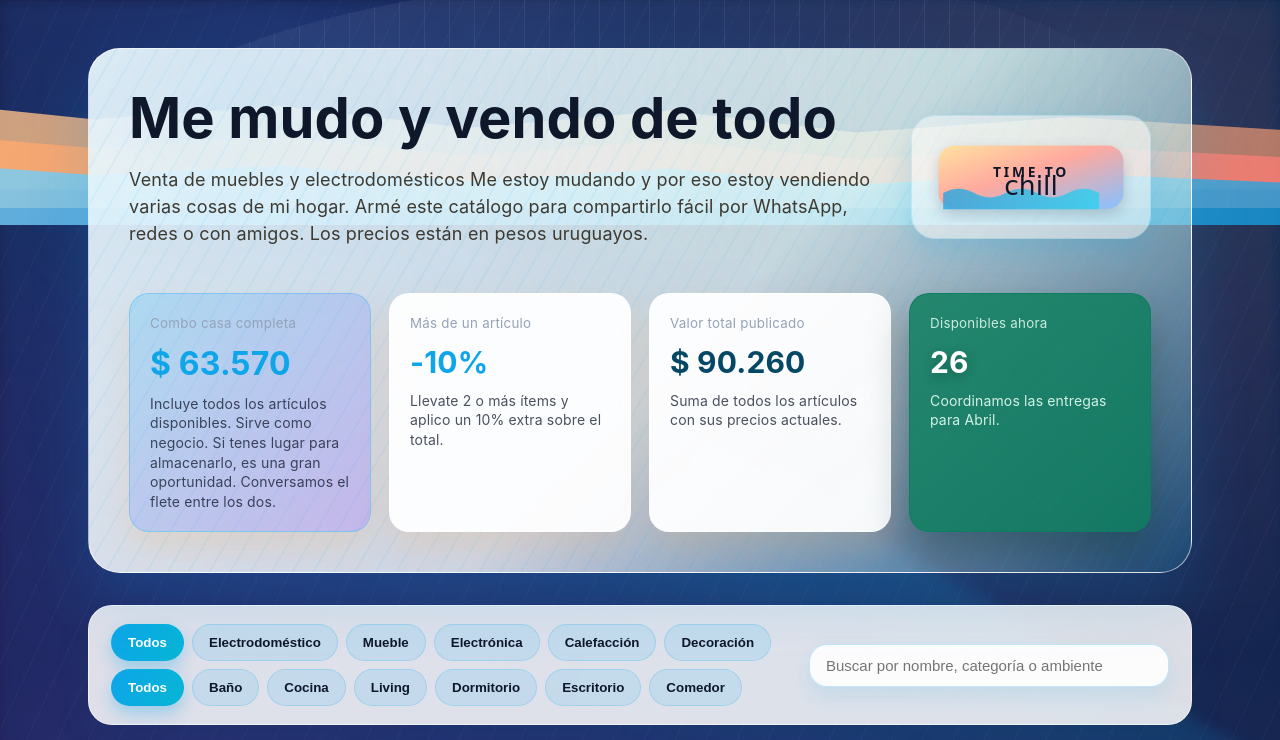
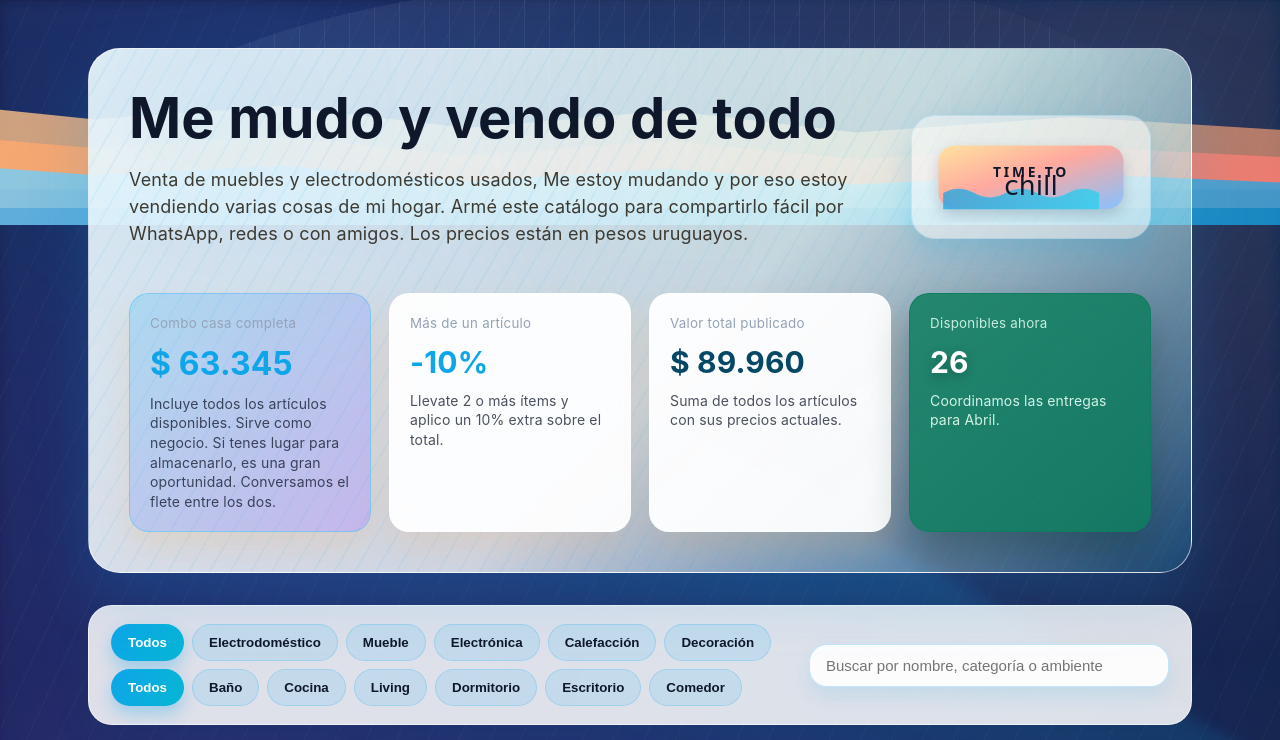
Before and after one commit to juliancardozo/vendo.uy, a website: page index.html in a window 1280 px wide. Shown: the top 740 px of the page. Drawn offline with Linux system fonts and the light colour scheme.

Commit message:
fix precios

```diff
--- a/index.html
+++ b/index.html
@@ -3,7 +3,7 @@
 <head>
   <meta charset="utf-8" />
   <meta name="viewport" content="width=device-width, initial-scale=1" />
-  <title>Venta de muebles y electrodomésticos | Casa Médanos</title>
+  <title>Venta de muebles y electrodomésticos usados| Casa Médanos</title>
   <meta name="description" content="Listado de muebles y electrodomésticos en venta. Precios claros, categorías y ambientes para compartir fácilmente." />
   <style>
     :root {
@@ -517,7 +517,7 @@
       <div class="hero-content">
         <div class="hero-text">
           <h1>Me mudo y vendo de todo</h1>
-          <p class="subtitle">Venta de muebles y electrodomésticos
+          <p class="subtitle">Venta de muebles y electrodomésticos usados,
 Me estoy mudando y por eso estoy vendiendo varias cosas de mi hogar.
 Armé este catálogo para compartirlo fácil por WhatsApp, redes o con amigos.
 Los precios están en pesos uruguayos.</p>
@@ -623,9 +623,9 @@
       { name: 'Artefactos de estufa', price: 1000, original: 1000, category: 'Calefacción', room: 'Living', image: 'img/reales/thumbs/hierrosEstufa-thumb.jpg' },
       { name: 'Biblioteca madera y hierro', price: 4000, original: 5600, category: 'Mueble', room: 'Living', image: 'img/reales/thumbs/repisa-thumb.jpg' },
       { name: 'Mesa ratona', price: 2000, original: 2800, category: 'Mueble', room: 'Living', image: 'img/reales/thumbs/ratona-thumb.jpg' },
-      { name: 'Silla artesanal', price: 1800, original: 2600, category: 'Mueble', room: 'Living', image: 'img/reales/thumbs/sillaArtesanal-thumb.jpg' },
+      { name: 'Silla artesanal', price: 1500, original: 2000, category: 'Mueble', room: 'Living', image: 'img/reales/thumbs/sillaArtesanal-thumb.jpg' },
       { name: 'Sillón (3 cuerpos)', price: 3000, original: 18300, category: 'Mueble', room: 'Living', image: 'img/reales/thumbs/sillon-thumb.jpg' },
-      { name: 'Mesa', price: 1700, original: 3200, category: 'Mueble', room: 'Living' },
+      { name: 'Mesa para exterior 1,5 m x 1 m', price: 1700, original: 3200, category: 'Mueble', room: 'Living' },
       { name: 'Mesa de vidrio negra', price: 3000, original: 4200, category: 'Mueble', room: 'Living', image: 'img/reales/thumbs/mesaVidrioNegra-thumb.jpg' },
       { name: 'Mantel peruano', price: 1000, original: 1500, category: 'Decoración', room: 'Comedor', image: 'img/reales/thumbs/mantel-thumb.jpg' }
     ];
```
